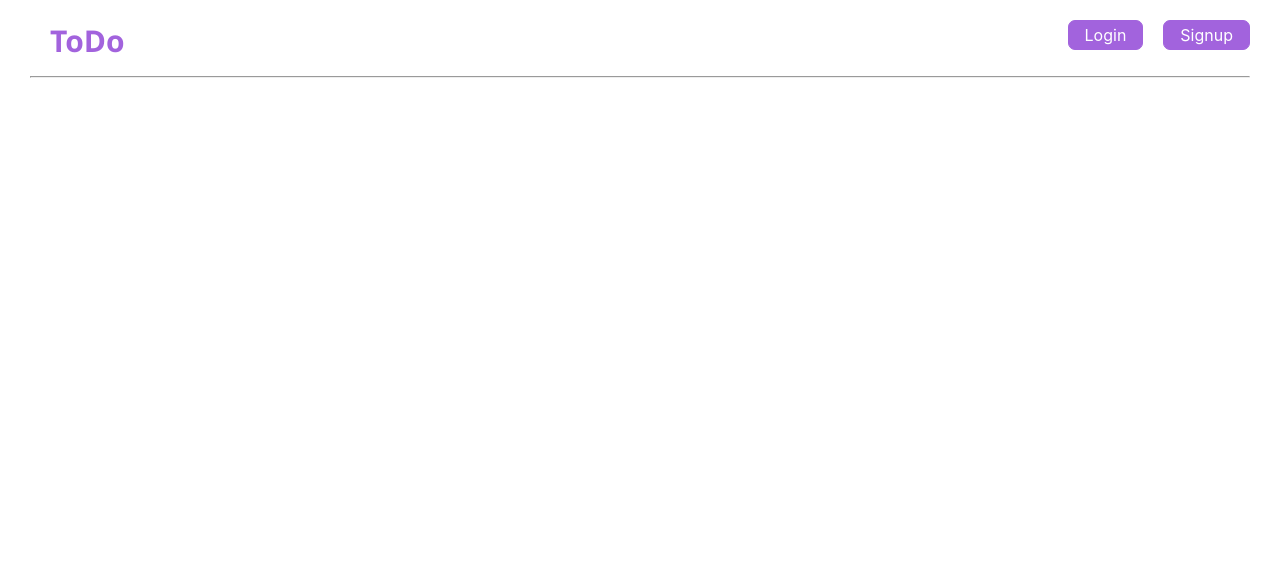
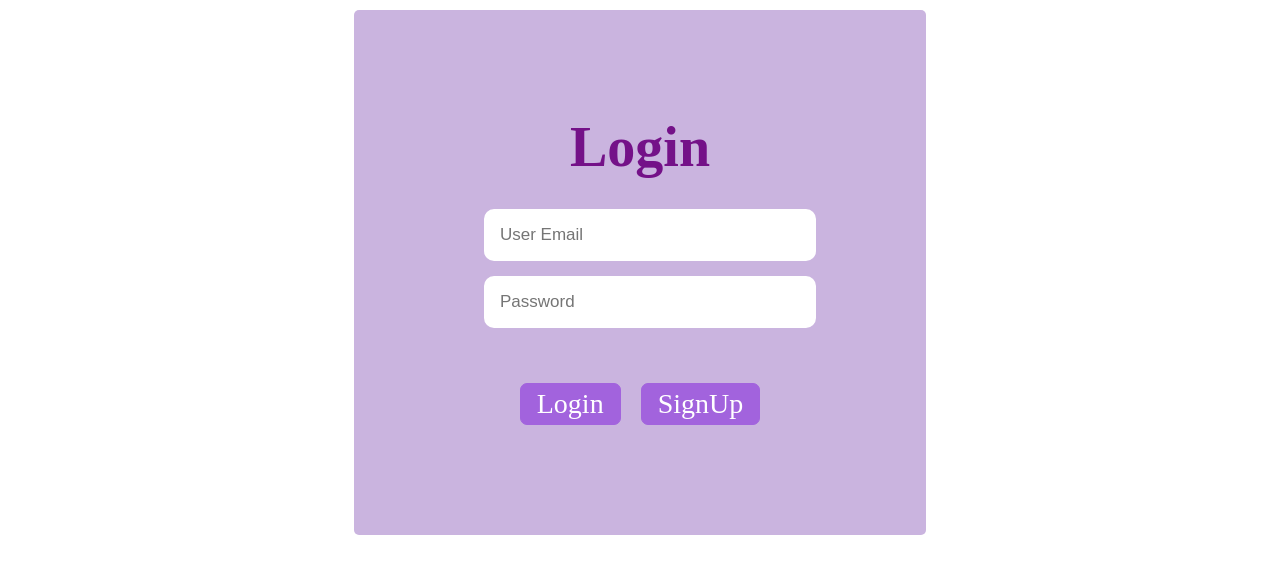
Before and after one commit to aashish-12/todo-management-system, a React (Create React App) app: page / in a window 1280 px wide. Both pictures are taken after a click on the button "Login". Shown: the top 574 px of the page. Built offline with nearby package versions, Linux system fonts and the light colour scheme.

Commit message:
login/signup

```diff
--- a/src/App.js
+++ b/src/App.js
@@ -1,12 +1,12 @@
-
+import React from 'react';
 import './App.css';
 import Header from './components/Header';
 
 function App() {
   return (
-    <>
+    <React.Fragment>
       <Header></Header>
-    </>
+    </React.Fragment>
   );
 }
 
--- a/src/components/Header.js
+++ b/src/components/Header.js
@@ -1,21 +1,39 @@
 import classes from "./Header.module.css";
+import Signup from "./Signup";
+import Login from "./Login";
 import Button from "./UI/Button";
+import React, { useState } from "react";
 
 const Header = (props) => {
-  return (
-    <>
-      <div className={classes.container}>
-        <div className={classes.logo}>
-          <p>ToDo</p>
-        </div>
-        <div className={classes.buttons}>
-          <Button>Login</Button>
-          <Button>Signup</Button>
-        </div>
+  const [signUp, setSignUp] = useState(false);
+  const [login, setLogin] = useState(false);
+  let content = (
+    <div className={classes.container}>
+      <div className={classes.logo}>
+        <p>ToDo</p>
+      </div>
+      <div className={classes.buttons}>
+        <Button onClick={loginHandler}>Login</Button>
+        <Button onClick={signUpHandler}>Signup</Button>
       </div>
       <hr></hr>
-    </>
+    </div>
   );
+  function loginHandler() {
+    console.log("login");
+    setLogin(true);
+  }
+  function signUpHandler() {
+    console.log("clicked");
+    setSignUp(true);
+  }
+  if (signUp) {
+    content = <Signup />;
+  }
+  if (login) {
+    content = <Login />;
+  }
+  return <>{content}</>;
 };
 
 export default Header;
--- /dev/null
+++ b/src/components/Login.js
@@ -0,0 +1,36 @@
+import { useState } from "react";
+import classes from "./Login.module.css";
+import Signup from "./Signup";
+import Button from "./UI/Button";
+
+const Login = () => {
+  const [signUp, setSignUp] = useState(false);
+  let content = (
+    <div className={classes.container}>
+      <div>
+        <form>
+          <h1>Login</h1>
+          <input type="email" htmlFor="email" placeholder="User Email"></input>
+          <input
+            type="password"
+            htmlFor="password"
+            placeholder="Password"
+          ></input>
+          <div className={classes.login}>
+            <Button>Login</Button>
+            <Button onClick={signUpHandler}>SignUp</Button>
+          </div>
+        </form>
+      </div>
+    </div>
+  );
+  function signUpHandler() {
+    setSignUp(true);
+  }
+  if (signUp) {
+    content = <Signup />;
+  }
+  return <>{content}</>;
+};
+
+export default Login;
--- /dev/null
+++ b/src/components/Login.module.css
@@ -0,0 +1,39 @@
+.container {
+    width: 30%;
+    margin: auto auto;
+    padding: 100px;
+    background-color: rgb(202, 180, 223);
+    border-radius: 5px;
+  }
+  form {
+    text-align: left;
+    color: white;
+    font-family: "Times New Roman", Times, serif;
+    font-size: 28px;
+  }
+  h1 {
+    color: #741188;
+    margin-bottom: 30px;
+    text-align: center;
+  }
+  input[type="password"],
+  input[type="email"] {
+    display: block;
+    position: relative;
+    border: 4px solid #ffffff;
+    border-radius: 10px;
+    padding: 12px;
+    margin-bottom: 15px;
+    width: 100%;
+    box-sizing: border-box;
+    font-size: 17px;
+    outline: none;
+  }
+  input[type="password"]:hover,
+  input[type="email"]:hover {
+    border: 4px solid #e0b0f0;
+  }
+  .login{
+    margin-top: 50px;
+    text-align: center;
+  }
--- /dev/null
+++ b/src/components/Signup.js
@@ -0,0 +1,31 @@
+import classes from "./Signup.module.css";
+import Button from "./UI/Button";
+
+const Signup = () => {
+  return (
+    <div className={classes.container}>
+      <div>
+        <form>
+          <h1>SignUp</h1>
+          <label id="name">Name</label>
+          <input htmlFor="name" type="text" placeholder="Name"></input>
+          <label id="email">Email</label>
+          <input
+            type="email"
+            htmlFor="email"
+            placeholder="example@gmail.com"
+          ></input>
+          <label id="password">Password</label>
+          <input type="password" htmlFor="password"></input>
+          <label id="password">Correct Password</label>
+          <input type="password" htmlFor="password"></input>
+          <div className={classes.signup}>
+            <Button>Signup</Button>
+          </div>
+        </form>
+      </div>
+    </div>
+  );
+};
+
+export default Signup;
--- /dev/null
+++ b/src/components/Signup.module.css
@@ -0,0 +1,41 @@
+.container {
+  width: 30%;
+  margin: auto auto;
+  padding: 100px;
+  background-color: rgb(202, 180, 223);
+  border-radius: 5px;
+}
+form {
+  text-align: left;
+  color: white;
+  font-family: "Times New Roman", Times, serif;
+  font-size: 28px;
+}
+h1 {
+  color: #741188;
+  margin-bottom: 30px;
+  text-align: center;
+}
+input[type="text"],
+input[type="password"],
+input[type="email"] {
+  display: block;
+  position: relative;
+  border: 4px solid #ffffff;
+  border-radius: 10px;
+  padding: 12px;
+  margin-bottom: 15px;
+  width: 100%;
+  box-sizing: border-box;
+  font-size: 17px;
+  outline: none;
+}
+input[type="text"]:hover,
+input[type="password"]:hover,
+input[type="email"]:hover {
+  border: 4px solid #e0b0f0;
+}
+.signup{
+  margin-top: 50px;
+  text-align: center;
+}
```
